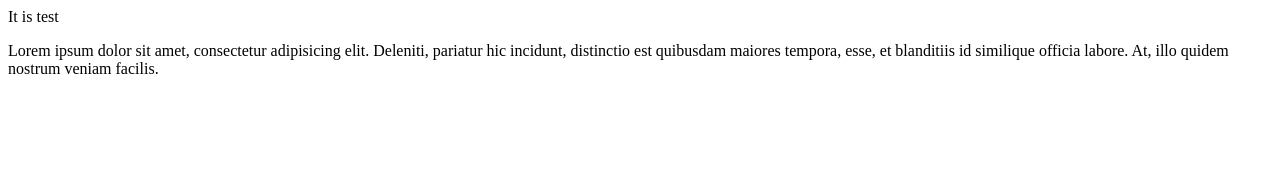
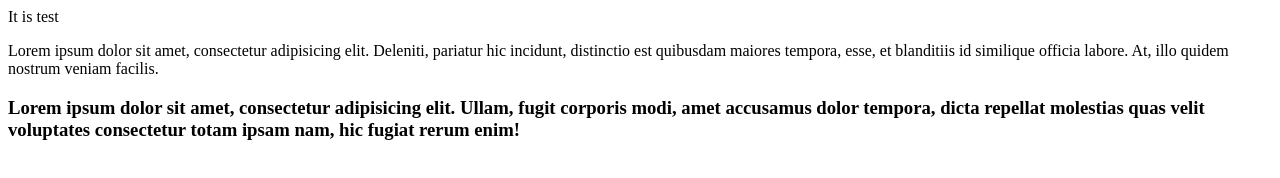
Before and after one commit to azamat9904/test, a plain HTML site: page index.html in a window 1280 px wide. Drawn offline with Linux system fonts and the light colour scheme.

Commit message:
My changes

```diff
--- a/index.html
+++ b/index.html
@@ -1,2 +1,3 @@
 It is test
 <p>Lorem ipsum dolor sit amet, consectetur adipisicing elit. Deleniti, pariatur hic incidunt, distinctio est quibusdam maiores tempora, esse, et blanditiis id similique officia labore. At, illo quidem nostrum veniam facilis.</p>
+<h3>Lorem ipsum dolor sit amet, consectetur adipisicing elit. Ullam, fugit corporis modi, amet accusamus dolor tempora, dicta repellat molestias quas velit voluptates consectetur totam ipsam nam, hic fugiat rerum enim!</h3>
```
